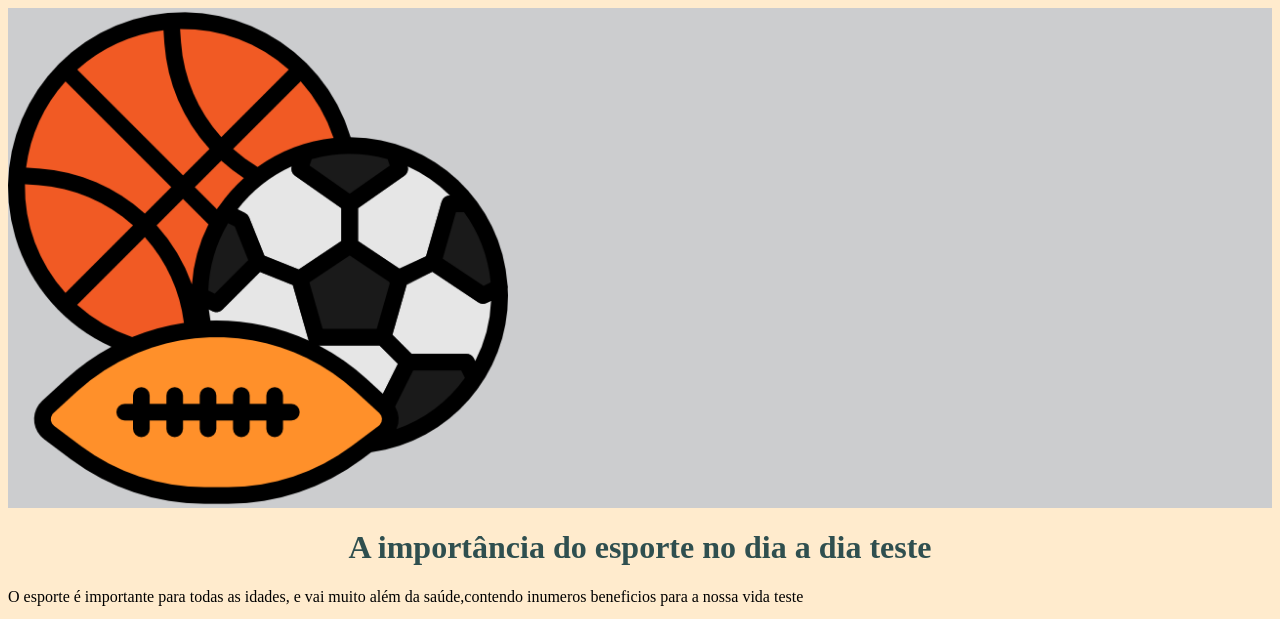
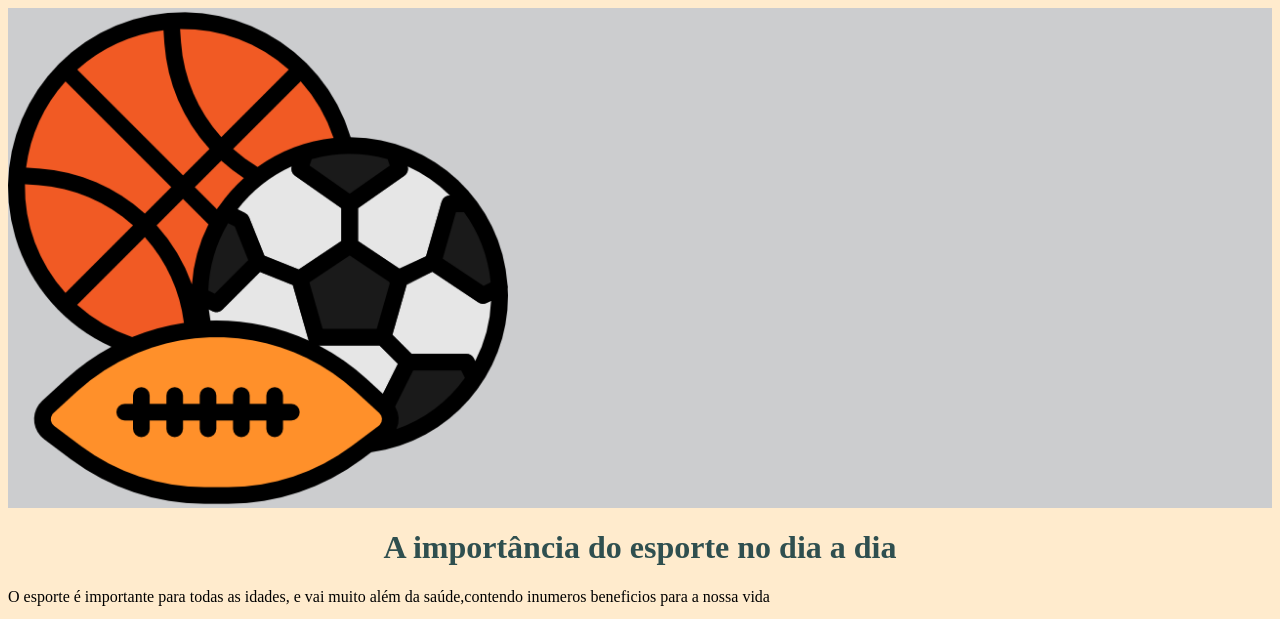
Before and after one commit to Emylliiiiiii/av1.3tri, a plain HTML site: page index.html in a window 1280 px wide. Shown: the top 619 px of the page. Drawn offline with Linux system fonts and the light colour scheme.

Commit message:
sem teste

```diff
--- a/index.html
+++ b/index.html
@@ -18,8 +18,8 @@
   </header>
 
 
-    <h1> A importância do esporte no dia a dia teste</h1>
-    <p>O esporte é importante para todas as idades, e vai muito além da saúde,contendo inumeros beneficios para a nossa vida teste</p>
+    <h1> A importância do esporte no dia a dia </h1>
+    <p>O esporte é importante para todas as idades, e vai muito além da saúde,contendo inumeros beneficios para a nossa vida </p>
    <img src="dia-internacional-do-esporte-6-de-abril_10221-18936.avif" alt="">
    <img src="images (1).jpeg" alt="">
    <img src="images.jpeg" alt="">
```
